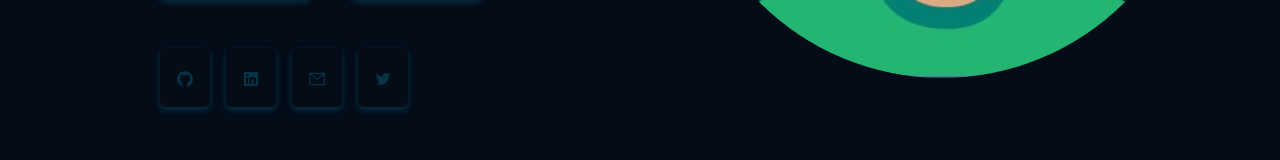
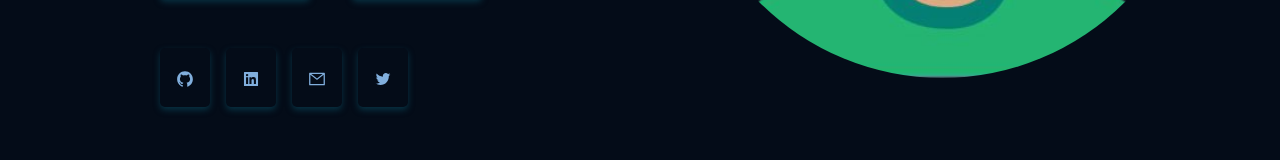
Before and after one commit to o-brayarn/portfolio, a React (Create React App) app: page / in a window 1280 px wide. Shown: the part 598-758 px from the top of the page. Built offline with nearby package versions, Linux system fonts and the light colour scheme; a web font is replaced by a local one.

Commit message:
modify: socials color

```diff
--- a/src/components/socials/Socials.jsx
+++ b/src/components/socials/Socials.jsx
@@ -8,25 +8,25 @@ export default function Socials() {
       <div className='socials__container'>
         <div className='socials__github'>
           <a href="https://github.com/o-brayarn" target="_blank"  rel="noopener noreferrer">
-          <AiFillGithub color="#083344"/>
+          <AiFillGithub color="#81afdd"/>
           </a>
         </div>
 
         <div className='socials__linkedin'>
           <a href="https://www.linkedin.com/in/brayarn" target="_blank"  rel="noopener noreferrer">
-            <AiFillLinkedin color="#083344"/>
+            <AiFillLinkedin color="#81afdd"/>
           </a>
         </div>
 
         <div className='socials__gmail'>
           <a href="mailto: brayarnogeda@gmail.com" target="_blank"  rel="noopener noreferrer">
-          <AiOutlineMail color="#083344"/>
+          <AiOutlineMail color="#81afdd"/>
           </a>
         </div>
 
         <div className='socials__twitter'>
             <a href="https://twitter.com/o_brayarn" target="_blank"  rel="noopener noreferrer">
-              <AiOutlineTwitter color="#083344"/>
+              <AiOutlineTwitter color="#81afdd"/>
             </a>
         </div>
       </div>
```
